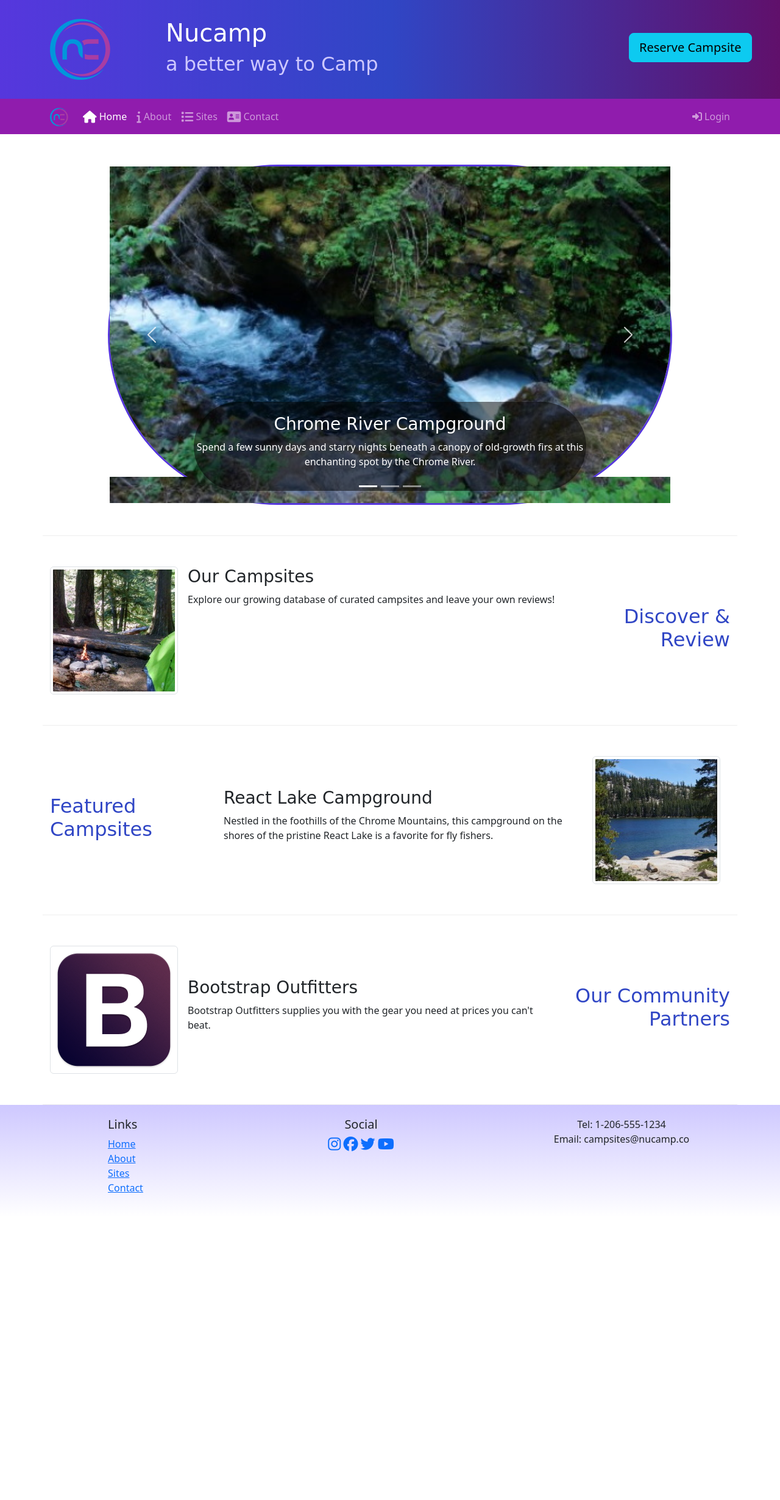
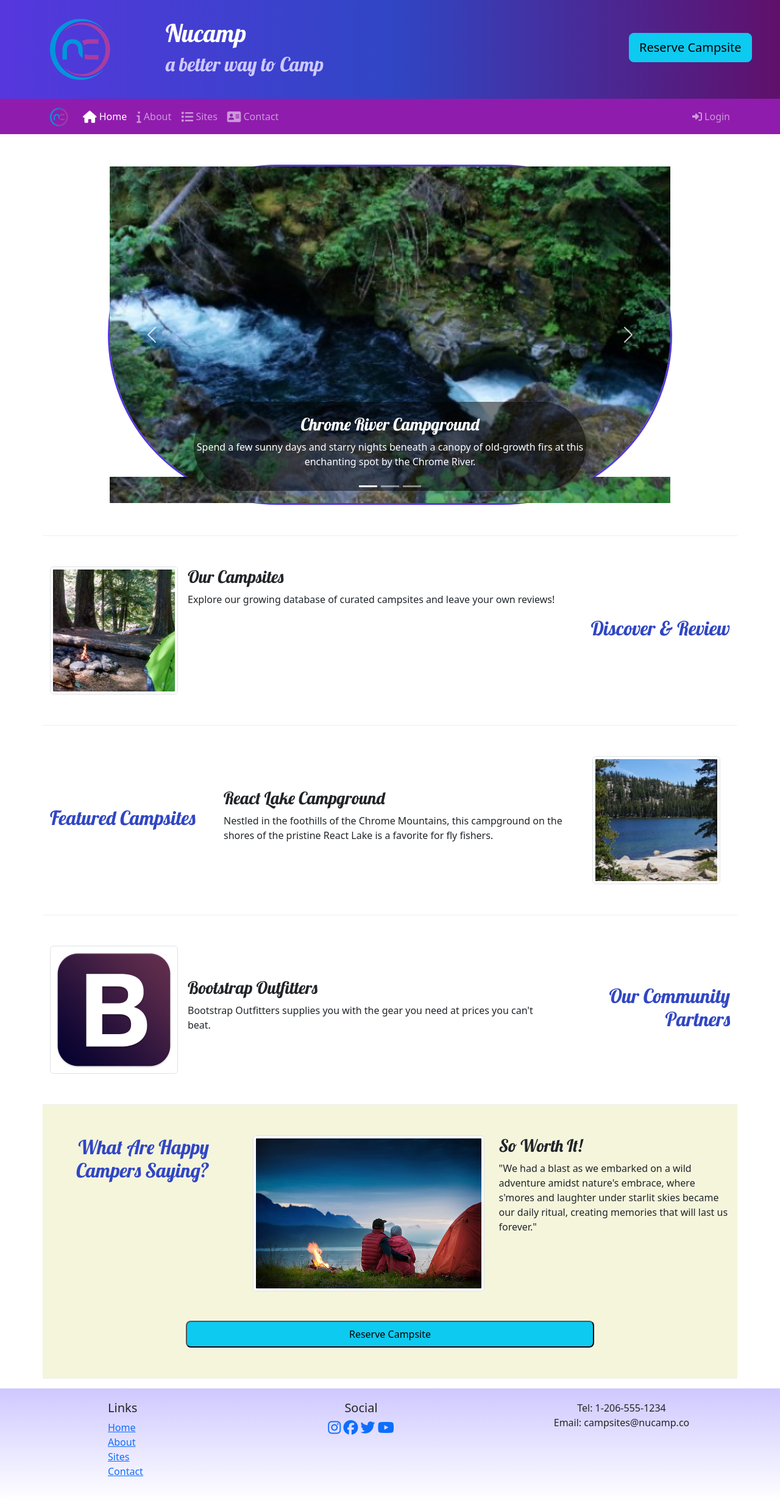
Before and after one commit to cheberly603/nucampsite, a website built with Parcel: page nucampsite/index.html in a window 1280 px wide. Shown: the whole page at 61% size. Before the commit the page ends 1996 px from the top, so only its background shows below. Built offline with nearby package versions, Linux system fonts and the light colour scheme; files whose address does not match are found by name.

Commit message:
before firebase

```diff
--- /dev/null
+++ b/nucampsite/css/_modal.scss
@@ -0,0 +1,13 @@
+#loginModal {
+    .modal-header{
+        background-color: $color-mid;
+        color: white;
+    }
+}
+
+#reserveModal {
+    .modal-header{
+        background-color: $color-teal;
+        color: white;
+    }
+}
--- /dev/null
+++ b/nucampsite/css/_review-section.scss
@@ -0,0 +1,29 @@
+
+// Mixins allow you to create a function-like CSS to add multiple rulesets to one class. You can also extend from them to add variations for specific custom classes.
+@mixin review-section() {
+    background: beige;
+    // Add more CSS rules here if you'd like
+}
+
+.review-section {
+    // Add the review-section mixin
+    @include review-section;
+    // Add more CSS rules here if you'd like
+}
+
+// This is similar to a mixin but is more useful when creating custom CSS button components
+%campsite-btn {
+    background: #0dcaf0;
+    display: flex;
+    justify-content: center;
+    align-items: center;
+    padding: 0.5rem 1rem;
+    border-radius: 0.5rem;
+    width: 60%;
+}
+
+// We can extend from the %campsite-btn
+.campsite-btn {
+    @extend %campsite-btn;
+    // Add more CSS rules here if you'd like
+}
--- a/nucampsite/css/styles.scss
+++ b/nucampsite/css/styles.scss
@@ -4,7 +4,7 @@ $color-pale: #CEC8FF;
 $color-mid: #901CAD;
 $color-dark: #60106b;
 $color-black-transparent: rgba(0, 0, 0, 0.5);
-
+$color-teal: #17A2B8;
 $body-font: "Open Sans", sans-serif;
 $header-font: "Lobster", cursive;
 
@@ -65,7 +65,5 @@ footer{
     border: solid  $color-secondary;
 }
 
-.bg-image{
-    background-image: url(/img/istockphoto-1411389613-170667a.webp);
-    width: 100%;
-}
+@import 'modal';
+@import 'review-section';
--- a/nucampsite/index.html
+++ b/nucampsite/index.html
@@ -9,6 +9,9 @@
     <title>Nucamp: A Better Way To Camp</title>
 
     <!--Additional CSS MUST be placed AFTER the Bootstrap link-->
+    <link rel="preconnect" href="https://fonts.googleapis.com">
+    <link rel="preconnect" href="https://fonts.gstatic.com" crossorigin>
+    <link href="https://fonts.googleapis.com/css2?family=Lobster&display=swap" rel="stylesheet">
     <link rel="stylesheet" href="/node_modules/@fortawesome/fontawesome-free/css/fontawesome.css"/>
     <link rel="stylesheet" href="/node_modules/@fortawesome/fontawesome-free/css/brands.css"/>
     <link rel="stylesheet" href="/node_modules/@fortawesome/fontawesome-free/css/solid.css"/>
@@ -56,6 +59,9 @@
             </div>
         </div>
     </nav>
+
+    <!-- Login Modal -->
+
     <div class="modal fade" id="loginModal">
         <div class="modal-dialog">
             <div class="modal-content">
@@ -94,10 +100,13 @@
             </div>
         </div>
     </div>
+
+    <!--reserve campsite modal-->
+
     <div class="modal fade" id="reserveModal">
         <div class="modal-dialog modal-lg">
             <div class="modal-content">
-                <div class="modal-header bg-info text-white">
+                <div class="modal-header">
                     <h3 class="modal-title">Reserve a Campsite</h3>
                     <button type="button" class="btn-close" data-bs-dismiss="modal" aria-label="Close"></button>
                 </div>
@@ -210,6 +219,7 @@
                 </div>
             </div>
         </section>
+
         <!-- feature section -->
         <section class="row row-content align-items-center">
             <div class="col-sm4 col-md-3 order-md-first">
@@ -243,6 +253,22 @@
                 </div>
             </div>
         </section>
+
+        <div class="row row-content mb-3 align-items-start review-section mb-3">
+            <div class="col-sm-4 col-md-3 order-sm-first">
+                <h2 class="text-sm-end">What Are Happy Campers Saying?</h2>
+            </div>
+            <div class="col ms-lg-5">
+                <img class="img-thumbnail img-fluid" src="/img/happy-campers.jpg"  alt="serene scene with campers by lake">
+            </div>
+            <div class="col">
+                <h3>So Worth It!</h3>
+                <p>"We had a blast as we embarked on a wild adventure amidst nature's embrace, where s'mores and laughter under starlit skies became our daily ritual, creating memories that will last us forever."</p>
+            </div>
+            <div class="d-flex justify-content-center mt-5">
+                <button class="campsite-btn" data-bs-toggle="modal" data-bs-target="#reserveModal">Reserve Campsite</button>
+            </div>
+        </div>
     </main>
     <!--footer-->
     <footer>
--- a/nucampsite/package.json
+++ b/nucampsite/package.json
@@ -2,8 +2,8 @@
   "name": "nucampsite",
   "version": "1.0.0",
   "description": "A fictional campsites review website",
-  "main": "index.js",
   "source": "index.html",
+
   "scripts": {
     "start": "parcel --open",
     "build": "parcel build"
```
Also changed, not shown: nucampsite/aboutus.html (+3 -0 lines), nucampsite/contactus.html (+3 -0 lines), nucampsite/img/happy-campers.jpg (added), 1 other file.
